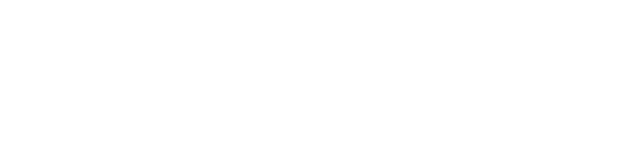
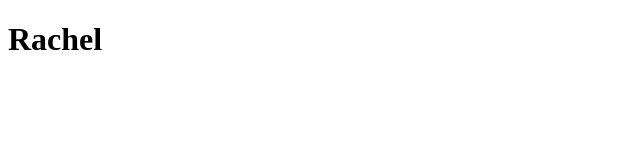
Before and after one commit to rxtATX/collab-practice-app, a plain HTML site: page index.html in a window 1280 px wide. Shown: the whole page, without its empty margins (0-640 px from the left). Drawn offline with Linux system fonts and the light colour scheme.

Commit message:
Made a change to my branch

```diff
--- a/index.html
+++ b/index.html
@@ -8,7 +8,7 @@
   <link rel="stylesheet" href="./style.css">
 </head>
 <body>
-
+  <h1>Rachel</h1>
   <script src="./script.js" type="text/javascript"></script>
 </body>
 </html>
```
